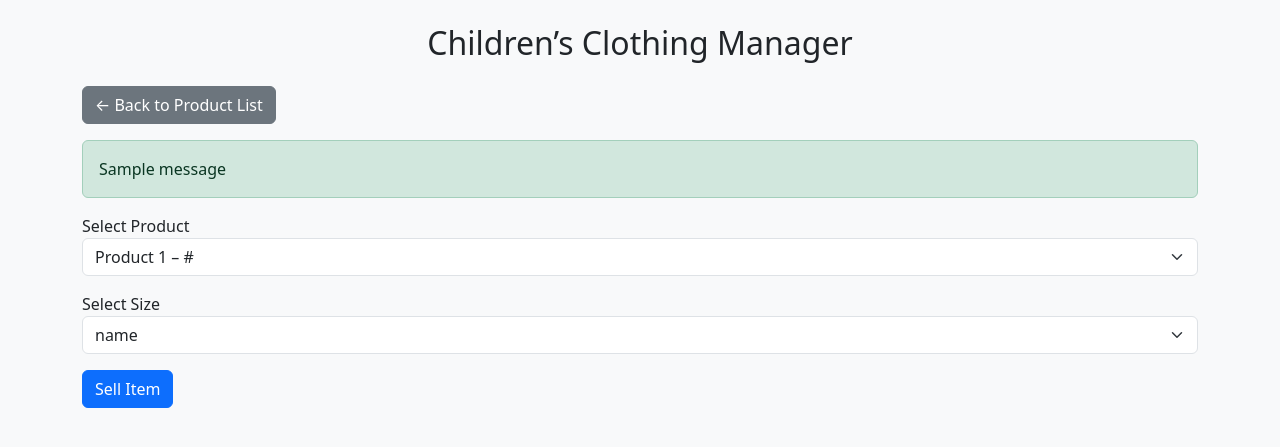
After one commit to Shamil-lateef/clothing_manager, a Flask app: template templates/sell.html in a window 1280 px wide. The commit adds this page. Shown: the top 447 px of the page. Run offline with Flask 3, Linux system fonts and the light colour scheme; the template is opened without the code that fills it: most values are stand-ins (such as "Sample title", 1, 10 or a date in 2020); one stand-in notice (Sample message) is shown.

Commit message:
sizes and quantity modification

```diff
--- a/app.py
+++ b/app.py
@@ -1,19 +1,13 @@
-from flask import Flask, render_template, request, redirect, url_for
+from flask import Flask, render_template, request, redirect, url_for, flash
 from collections import defaultdict
+
 
 app = Flask(__name__)
 
+app.secret_key = "some-secret-key"  # needed for flash messages
+
 # Simulated in-memory database
 products = []
-
-
-def parse_sizes(sizes_input):
-    sizes = {}
-    for item in sizes_input.split(","):
-        if ":" in item:
-            size, qty = item.strip().split(":")
-            sizes[size.strip()] = int(qty.strip())
-    return sizes
 
 
 @app.route("/")
@@ -26,12 +20,24 @@ def add_product():
     if request.method == "POST":
         image_url = request.form["image_url"]
         style_url = request.form["style_url"]
-        sizes_input = request.form["sizes"]
         total_cost = float(request.form["total_cost"])
         shipping_cost = float(request.form["shipping_cost"])
 
-        sizes = parse_sizes(sizes_input)
+        # 🆕 Get multiple size-quantity fields from the form
+        sizes = {}
+        size_list = request.form.getlist("size[]")
+        quantity_list = request.form.getlist("quantity[]")
+
+        for s, q in zip(size_list, quantity_list):
+            size = s.strip()
+            qty = int(q.strip())
+            if size:
+                sizes[size] = qty
+
         total_units = sum(sizes.values())
+        if total_units == 0:
+            return "Error: total units must be greater than 0"
+
         unit_cost = round((total_cost + shipping_cost) / total_units, 2)
         selling_price = round(unit_cost * 1.5, 2)
 
@@ -49,5 +55,27 @@ def add_product():
     return render_template("add_product.html")
 
 
+@app.route("/sell", methods=["GET", "POST"])
+def sell_product():
+    if request.method == "POST":
+        product_index = int(request.form["product_index"])
+        size = request.form["size"]
+
+        product = products[product_index]
+
+        if size in product["sizes"] and product["sizes"][size] > 0:
+            product["sizes"][size] -= 1
+            flash(
+                f"Sold 1 item of size {size} from product {product_index + 1}.",
+                "success",
+            )
+        else:
+            flash("This size is out of stock!", "danger")
+
+        return redirect(url_for("sell_product"))
+
+    return render_template("sell.html", products=products)
+
+
 if __name__ == "__main__":
     app.run(host="0.0.0.0", port=10000)
--- a/templates/index.html
+++ b/templates/index.html
@@ -1,5 +1,7 @@
 {% extends 'base.html' %}
 {% block content %}
+<a href="{{ url_for('sell_product') }}" class="btn btn-warning mb-3">Sell a Product</a>
+
 <a href="{{ url_for('add_product') }}" class="btn btn-success mb-3">+ Add New Product</a>
 <div class="row row-cols-1 row-cols-md-2 g-4">
   {% for product in products %}
--- /dev/null
+++ b/templates/sell.html
@@ -0,0 +1,34 @@
+{% extends 'base.html' %}
+{% block content %}
+<a href="/" class="btn btn-secondary mb-3">← Back to Product List</a>
+
+{% with messages = get_flashed_messages(with_categories=true) %}
+  {% if messages %}
+    {% for category, message in messages %}
+      <div class="alert alert-{{ category }}">{{ message }}</div>
+    {% endfor %}
+  {% endif %}
+{% endwith %}
+
+<form method="POST">
+  <div class="mb-3">
+    <label>Select Product</label>
+    <select name="product_index" class="form-select" required>
+      {% for product in products %}
+        <option value="{{ loop.index0 }}">Product {{ loop.index }} – {{ product.style_url }}</option>
+      {% endfor %}
+    </select>
+  </div>
+
+  <div class="mb-3">
+    <label>Select Size</label>
+    <select name="size" class="form-select" required>
+      {% for size in products[0].sizes.keys() %}
+        <option value="{{ size }}">{{ size }}</option>
+      {% endfor %}
+    </select>
+  </div>
+
+  <button class="btn btn-primary">Sell Item</button>
+</form>
+{% endblock %}
```
Also changed, not shown: templates/add_product.html (+30 -3 lines).
